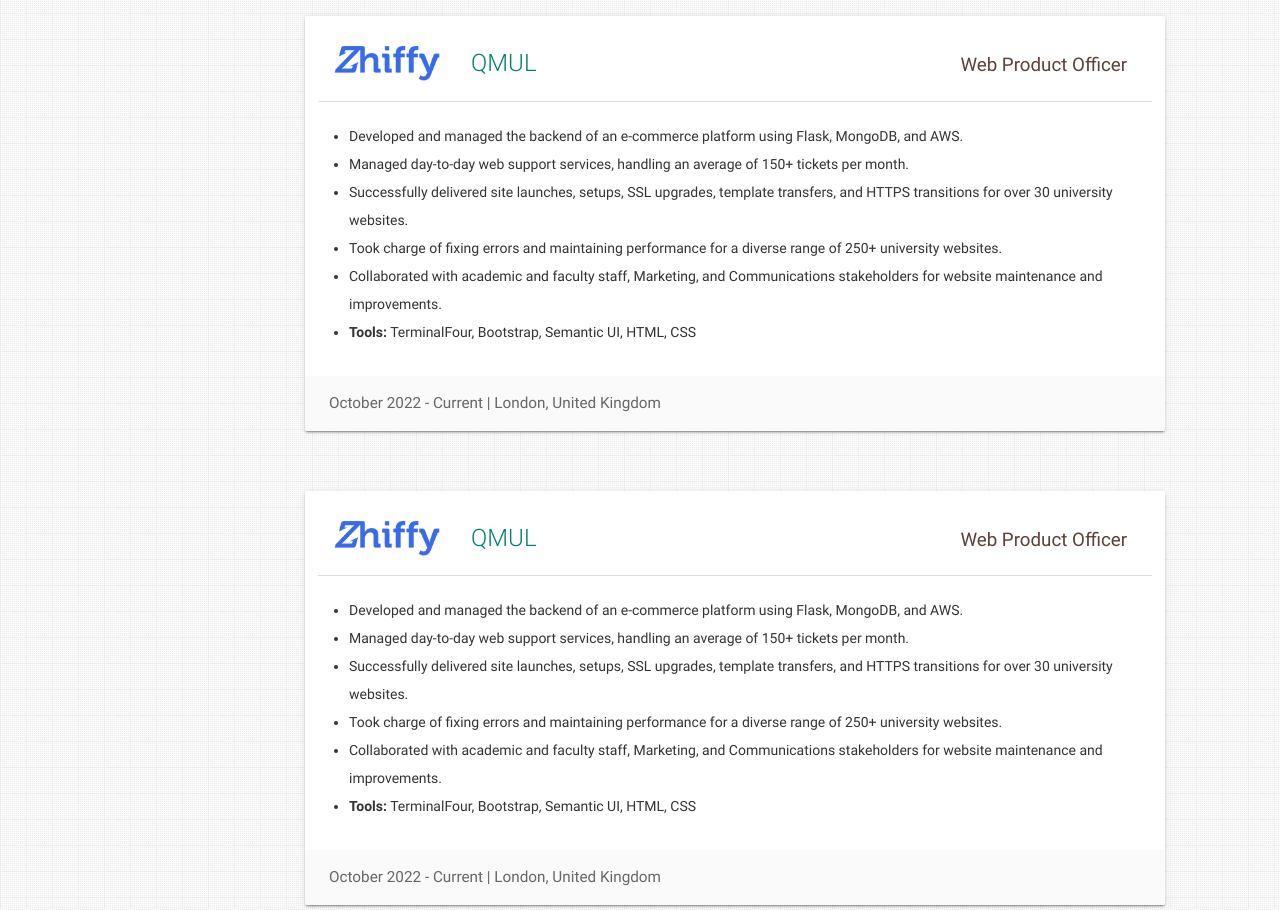
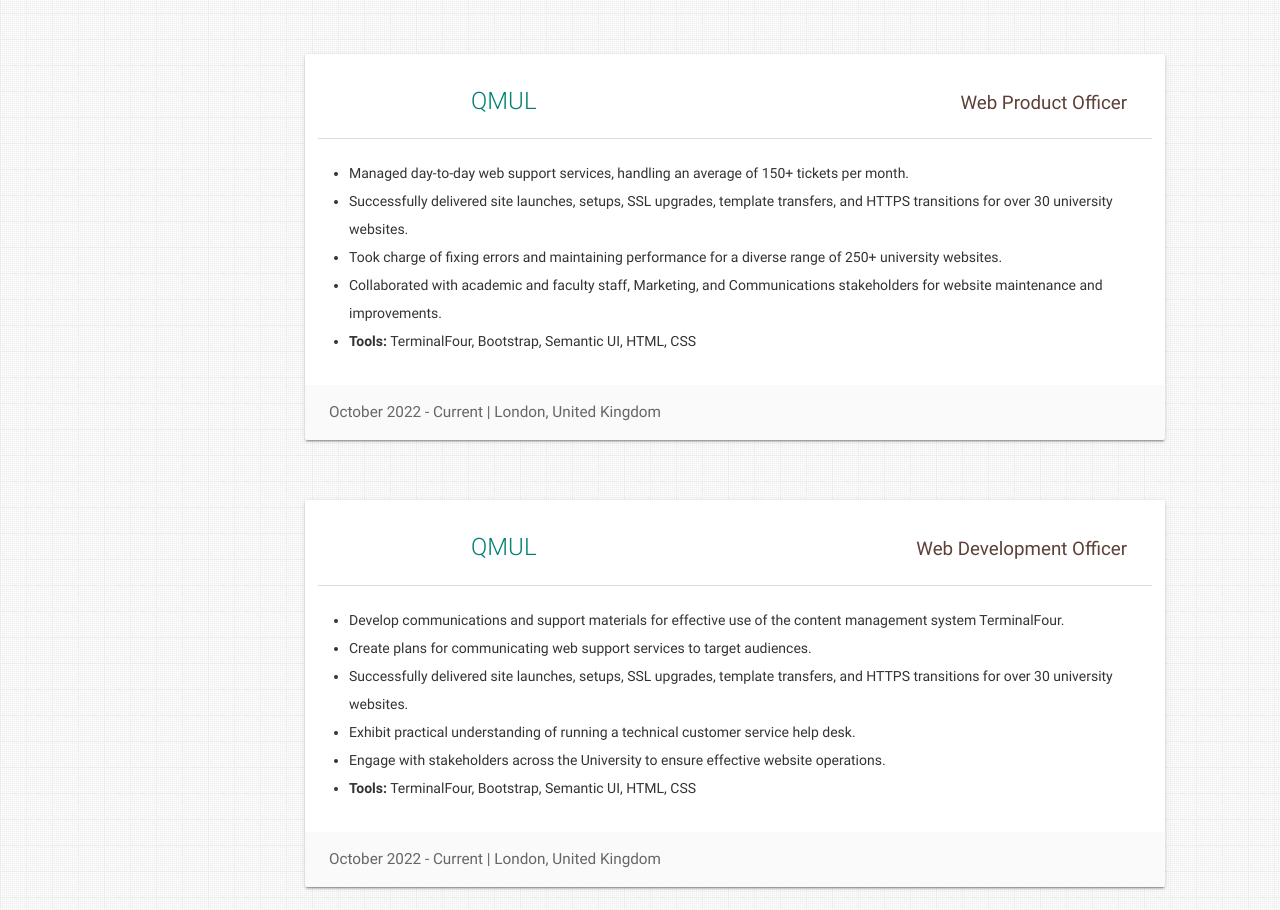
Before and after one commit to dankstarr/wasimekram.github.io, a plain HTML site: page index.html in a window 1280 px wide. Shown: the part 1755-2665 px from the top of the page. Drawn offline with nearby package versions, Linux system fonts and the light colour scheme.

Commit message:
Update experience

```diff
--- a/index.html
+++ b/index.html
@@ -260,9 +260,9 @@
           </h2>
         </blockquote> -->
         <p>
-          I am a Artificial Intelligence Masters Student at Queen Mary University of London. I enjoy problem-solving and coding. Always strive to bring 100% to the work I do.
+          I am a Web Profuct Officer at Queen Mary University of London. I finished my Masters in Artificial Intelligence Masters Student from Queen Mary University of London. I enjoy problem-solving and coding. Always strive to bring 100% to the work I do.
 
-          I have worked on technologies like Python, Django, Flask, MySQL, PostgreSQL, MongoDB, HTML5, CSS, Java, C++ during my bachelor's. I have 12 months of professional work experience which helped me strengthen my experience in Python, Flask, and Django.
+          I have worked on technologies like Python, Django, Flask, MySQL, PostgreSQL, MongoDB, HTML5, CSS, Java, C++ during my bachelor's. I have 3 years of professional work experience which helped me strengthen my experience in Python, Flask, and Django.
 
           I am passionate about developing complex applications that solve real-world problems impacting millions of users.
         </p>
@@ -310,7 +310,7 @@
             <div class="row">
               <div class="col s12 m2">
                 <a href="https://www.qmul.ac.uk" target="_blank"><img alt="QMUL"
-                    src="/assets/img/exp-zhiffy-logo-1.webp" class="responsive-img center-block" /></a>
+                    src="/assets/img/qm-logo-white.svg" class="responsive-img center-block" /></a>
               </div>
               <!-- <div class="col s12 m10"> -->
               <div class="col s12 m10">
@@ -322,9 +322,7 @@
             </div>
             <div class="role brown-text text-darken-2">Web Product Officer</div>
             <ul>
-              <li>
-                Developed and managed the backend of an e-commerce platform using Flask, MongoDB, and AWS.
-              </li>
+
               <li>
                 Managed day-to-day web support services, handling an average of 150+ tickets per month.</li>
               <li>Successfully delivered site launches, setups, SSL upgrades, template transfers, and HTTPS transitions for over 30 university websites.</li>
@@ -346,7 +344,7 @@
             <div class="row">
               <div class="col s12 m2">
                 <a href="https://www.qmul.ac.uk" target="_blank"><img alt="QMUL"
-                    src="/assets/img/exp-zhiffy-logo-1.webp" class="responsive-img center-block" /></a>
+                    src="/assets/img/qm-logo-white.svg" class="responsive-img center-block" /></a>
               </div>
               <!-- <div class="col s12 m10"> -->
               <div class="col s12 m10">
@@ -356,16 +354,14 @@
                 </p>
               </div>
             </div>
-            <div class="role brown-text text-darken-2">Web Product Officer</div>
+            <div class="role brown-text text-darken-2">Web Development Officer</div>
             <ul>
               <li>
-                Developed and managed the backend of an e-commerce platform using Flask, MongoDB, and AWS.
+               Develop communications and support materials for effective use of the content management system TerminalFour.
               </li>
-              <li>
-                Managed day-to-day web support services, handling an average of 150+ tickets per month.</li>
-              <li>Successfully delivered site launches, setups, SSL upgrades, template transfers, and HTTPS transitions for over 30 university websites.</li>
-              <li>Took charge of fixing errors and maintaining performance for a diverse range of 250+ university websites.</li>
-              <li>Collaborated with academic and faculty staff, Marketing, and Communications stakeholders for website maintenance and improvements.</li>
+              <li>Create plans for communicating web support services to target audiences. <li>Successfully delivered site launches, setups, SSL upgrades, template transfers, and HTTPS transitions for over 30 university websites.</li>
+              <li>Exhibit practical understanding of running a technical customer service help desk.</li>
+              <li>Engage with stakeholders across the University to ensure effective website operations.</li>
               <li>
                 <b>Tools:</b> TerminalFour, Bootstrap, Semantic UI, HTML, CSS
               </li>
@@ -387,7 +383,7 @@
               <!-- <div class="col s12 m10"> -->
               <div class="col s12 m10">
                 <p>
-                  <span class="card-title"><a href="https://www.zhiffy.com/" target="_blank"
+                  <span class="card-title"><a href="http://www.i2proinfotech.com/" target="_blank"
                       class="teal-text hoverline">Pro Infotech</a></span>
                 </p>
               </div>
@@ -526,7 +522,7 @@
             <span>June 2017 - July 2017 | Ahmedabad, India</span>
           </div>
         </div>
-        -->
+
 
       </div>
     </section>
```
